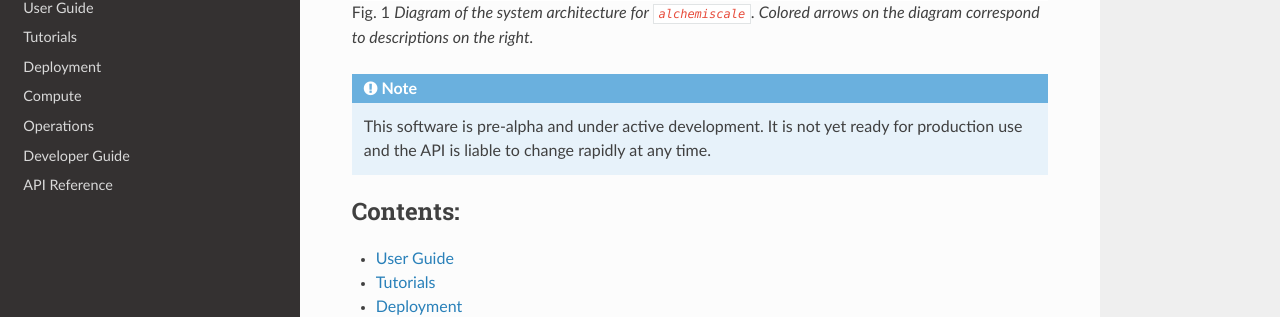
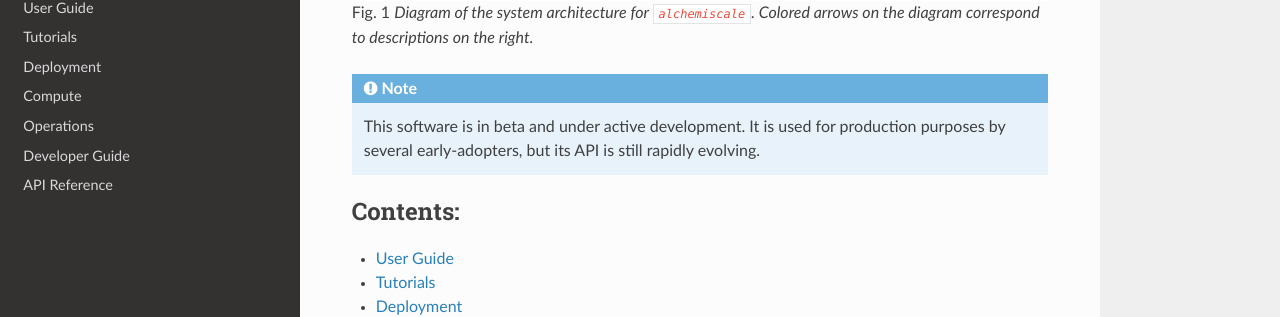
Before and after one commit to OpenFreeEnergy/alchemiscale, a Sphinx documentation site: the page built from docs/index.rst, in a window 1280 px wide and 900 px high, scrolled down 894 px. Shown: the part 144-461 px from the top of the window. Built offline with Sphinx 7.4.7 and the Read the Docs theme 3.1.0, drawn with Linux system fonts in a browser that asks for light colours.

Commit message:
Adding more changes from #372

```diff
--- a/docs/index.rst
+++ b/docs/index.rst
@@ -36,8 +36,7 @@ and the :ref:`developer-guide` for details on how the components of this archite
 
 
 .. note::
-   This software is pre-alpha and under active development. It is not yet ready
-   for production use and the API is liable to change rapidly at any time.
+   This software is in beta and under active development. It is used for production purposes by several early-adopters, but its API is still rapidly evolving.
 
 .. _Folding@Home: https://foldingathome.org
 .. _Open Molecular Software Foundation: https://omsf.io
```
Also changed, not shown: 1 other file.
